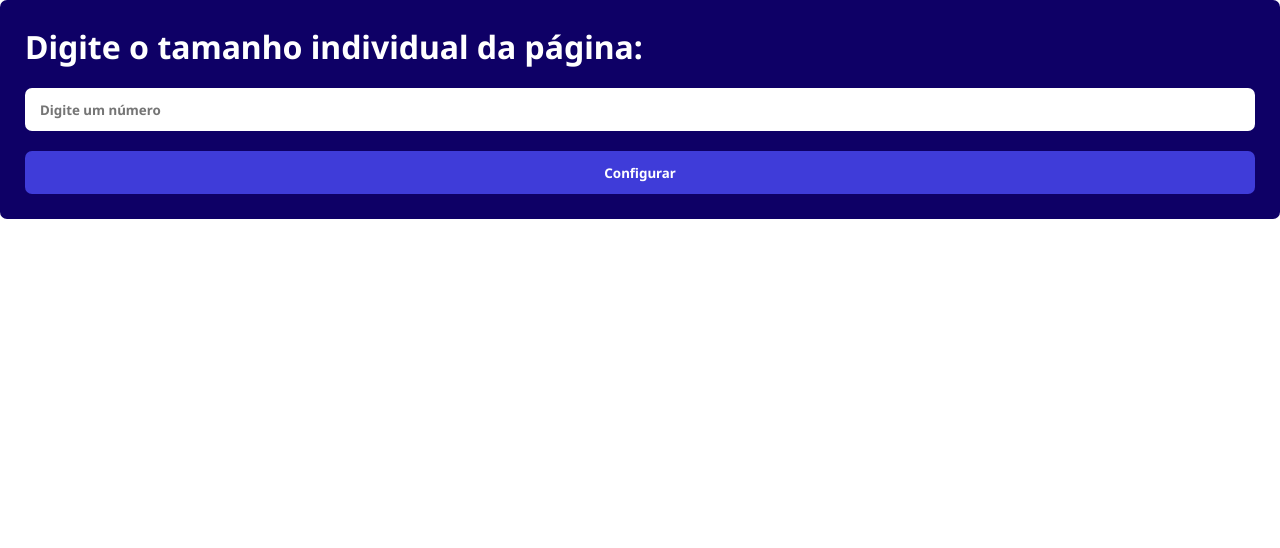
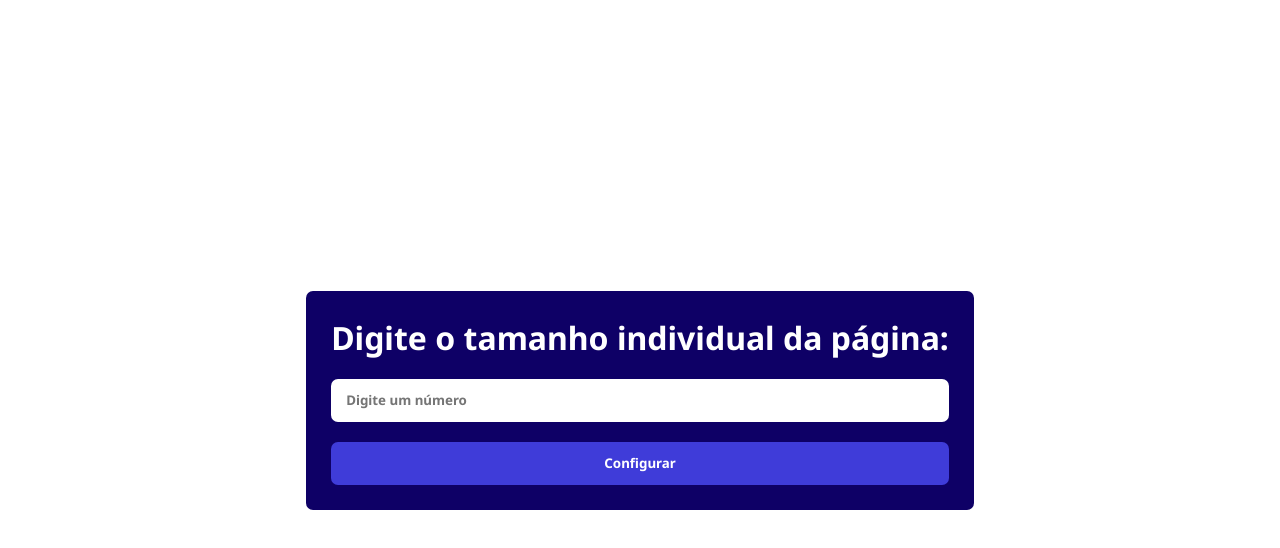
Before and after one commit to PauloUbirajara/static-hash-index-Front, a React (Create React App) app in the folder db-front/: page / in a window 1280 px wide. Shown: the top 548 px of the page. Built offline with nearby package versions, Linux system fonts and the light colour scheme.

Commit message:
change index stylesheet to center elements

```diff
--- a/db-front/src/index.css
+++ b/db-front/src/index.css
@@ -8,12 +8,11 @@
   border: none;
 }
 
-html {
+#root{
+  display: flex;
   min-height: 100vh;
-}
-
-body {
-  min-height: 90vh;
+  justify-content: center;
+  align-items: center;
 }
 
 :root {
```
